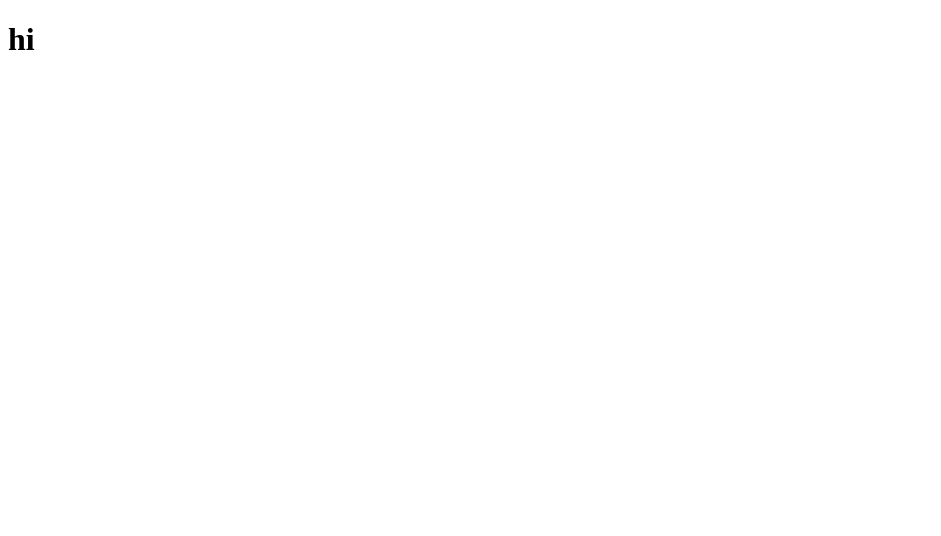
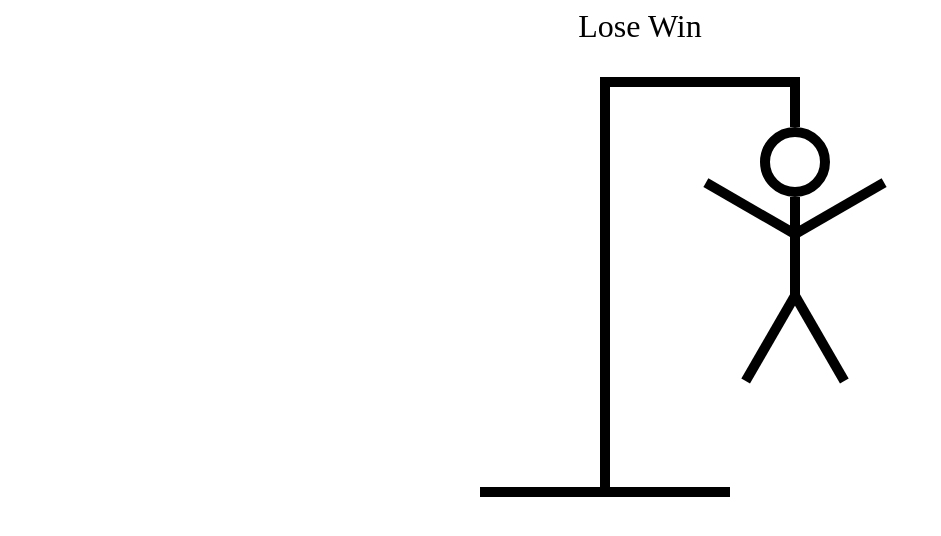
Before and after one commit to EmilyWahlin/hangman, a React (Vite) app: page / in a window 1280 px wide. Shown: the top 536 px of the page, without its empty margins (0-941 px from the left). Built offline with nearby package versions, Linux system fonts and the light colour scheme.

Commit message:
added hangman tree and body

```diff
--- a/src/App.tsx
+++ b/src/App.tsx
@@ -1,5 +1,8 @@
 import { useState } from "react"
 import words from "./wordList.json"
+import { HangmanDrawing } from "./HangmanDrawing"
+import { HangmanWord } from "./HangmanWord"
+import { Keyboard } from "./Keyboard"
 
 function App() {
 	const [wordToGuess, setWordToGuess] = useState(() => {
@@ -10,8 +13,23 @@
 	const [guessedLetters, setGuessedLetters] =useState<string[]>([])
 
 	console.log(wordToGuess);
-	return <h1>hi</h1>
-
+	return ( <div style={{
+		maxWidth:"800px",
+		display: "flex",
+		flexDirection: "column",
+		gap: "2rem",
+		margin: "0 auto",
+		alignItems:"center"
+	}}>
+		<div style={{fontSize:"2rem",textAlign:"center"}}>
+			Lose
+			Win
+		</div>
+		<HangmanDrawing />
+		<HangmanWord />
+		<Keyboard />
+	</div>
+	)
 }
 
 export default App
--- /dev/null
+++ b/src/HangmanDrawing.tsx
@@ -0,0 +1,135 @@
+const HEAD = (
+	<div style={{
+		width:"50px",
+		height:"50px",
+		borderRadius:"100%",
+		border: "10px solid black",
+		position: "absolute",
+		top:"50px",
+		right:"-30px",
+	}}
+	/>
+)
+
+const BODY = (
+	<div style={{
+		width:"10px",
+		height:"100px",
+		background:"black",
+		position: "absolute",
+		top:"120px",
+		right:0,
+	}}
+	/>
+)
+
+const RIGHT_ARM = (
+	<div style={{
+		width:"100px",
+		height:"10px",
+		background:"black",
+		position: "absolute",
+		top:"150px",
+		right:"-100px",
+		rotate:"-30deg",
+		transformOrigin:"left bottom"
+	}}
+	/>
+)
+
+const LEFT_ARM = (
+	<div style={{
+		width:"100px",
+		height:"10px",
+		background:"black",
+		position: "absolute",
+		top:"150px",
+		right:"10px",
+		rotate:"30deg",
+		transformOrigin:"right bottom"
+	}}
+	/>
+)
+
+const RIGHT_LEG = (
+	<div style={{
+		width:"100px",
+		height:"10px",
+		background:"black",
+		position: "absolute",
+		top:"210px",
+		right:"-90px",
+		rotate:"60deg",
+		transformOrigin:"left bottom"
+	}}
+	/>
+)
+
+const LEFT_LEG = (
+	<div style={{
+		width:"100px",
+		height:"10px",
+		background:"black",
+		position: "absolute",
+		top:"210px",
+		right:0,
+		rotate:"-60deg",
+		transformOrigin:"Right bottom"
+	}}
+	/>
+)
+
+
+
+export function HangmanDrawing () {
+	return (
+	<div style={{ position:"relative" }}>
+		{HEAD}
+		{BODY}
+		{RIGHT_ARM}
+		{LEFT_ARM}
+		{RIGHT_LEG}
+		{LEFT_LEG}
+		<div
+		  	style={{
+			height:"50px",
+			width:"10px",
+			background:"black",
+			position:"absolute",
+			top:0,
+			right:0
+		}}
+		/>
+
+		<div
+		  	style={{
+			height:"10px",
+			width:"200px",
+			background:"black",
+			marginLeft:"120px"
+		}}
+		/>
+
+		<div
+		  	style={{
+			height:"400px",
+			width:"10px",
+			background:"black",
+			marginLeft:"120px"
+		}}
+		/>
+
+
+
+		<div
+			style={{
+			height:"10px",
+			width:"250px",
+			background: "black"
+		}}
+		/>
+
+	</div>
+
+	)
+}
--- /dev/null
+++ b/src/HangmanWord.tsx
@@ -0,0 +1,3 @@
+export function HangmanWord () {
+
+}
--- /dev/null
+++ b/src/Keyboard.tsx
@@ -0,0 +1,3 @@
+export function Keyboard () {
+
+}
```
